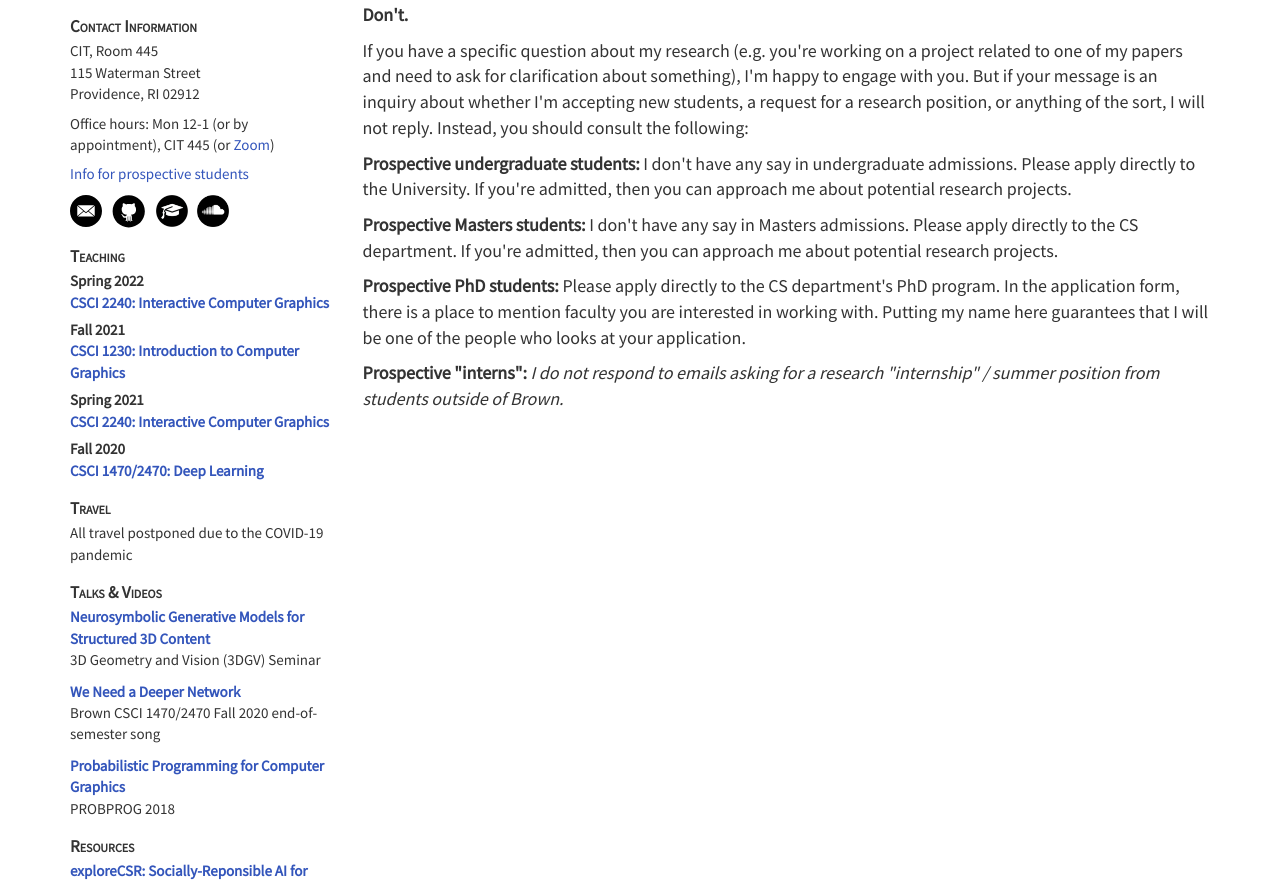
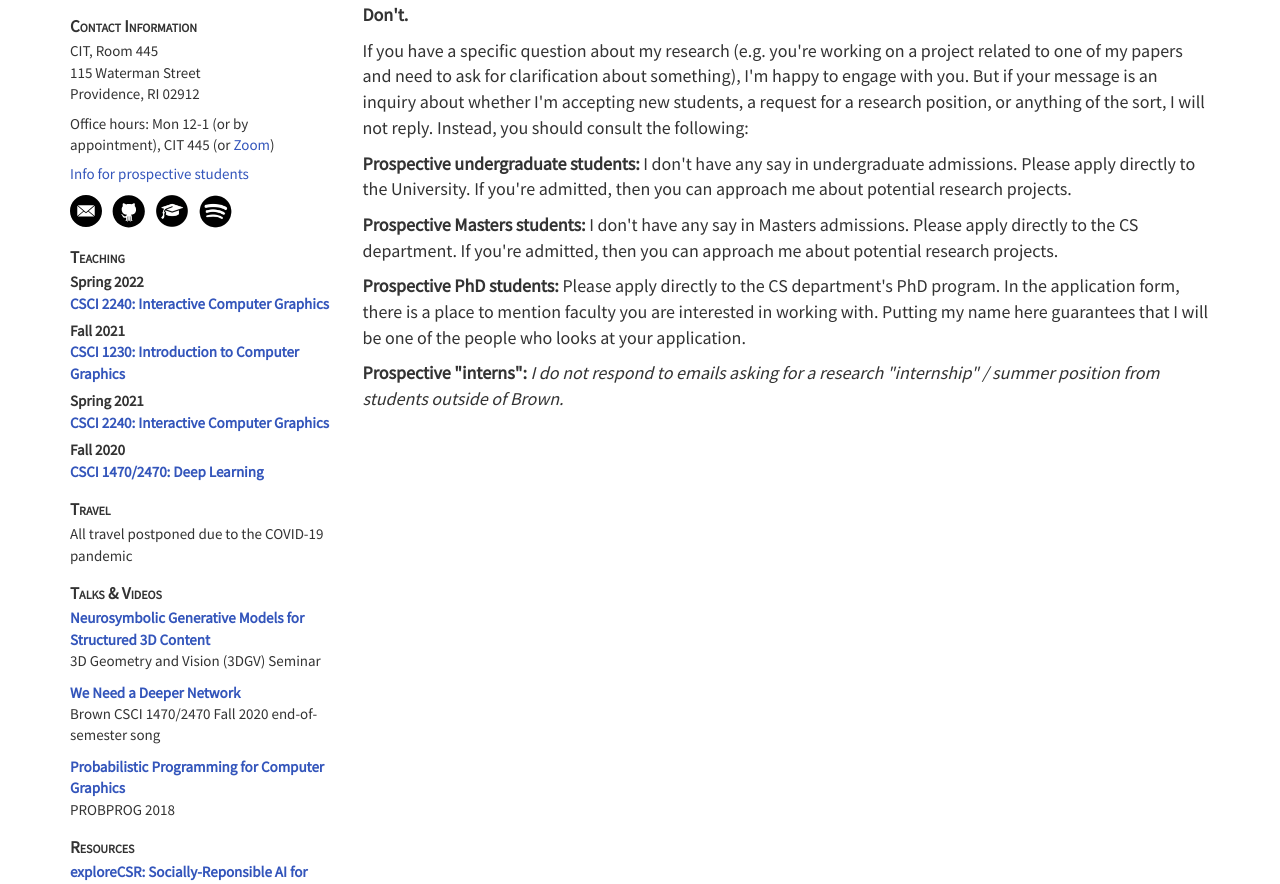
Before and after one commit to dritchie/dritchie.github.io, a Jekyll site: the page built from prospective_students.html, in a window 1280 px wide. Shown: the part 440-1324 px from the top of the page. Built offline with Jekyll 4.4.1, drawn with Linux system fonts in a browser that asks for light colours.

Commit message:
Switch SoundCloud link to Spotify link

```diff
--- a/_includes/sidebar.html
+++ b/_includes/sidebar.html
@@ -34,10 +34,14 @@
 		       width=32px style='vertical-align:middle'>
 		</a>
 		&nbsp;
-		<a target='_blank' href='https://soundcloud.com/daniel-ritchie-2' style='text-decoration:none'>
+		<a target='_blank' href='https://open.spotify.com/artist/0ZY12JI48nlQQx9DTWxXpZ?si=2f93d2f587494943 style='text-decoration:none'>
+			<img src='/img/icons/spotify.png'
+				 width=37px style='vertical-align:middle'>
+		  </a>
+		<!-- <a target='_blank' href='https://soundcloud.com/daniel-ritchie-2' style='text-decoration:none'>
 		  <img src='/img/icons/soundcloud.png'
 		       width=32px style='vertical-align:middle'>
-		</a>
+		</a> -->
 	</div>
 </div>
 
```
Also changed, not shown: img/icons/spotify.png (added).
